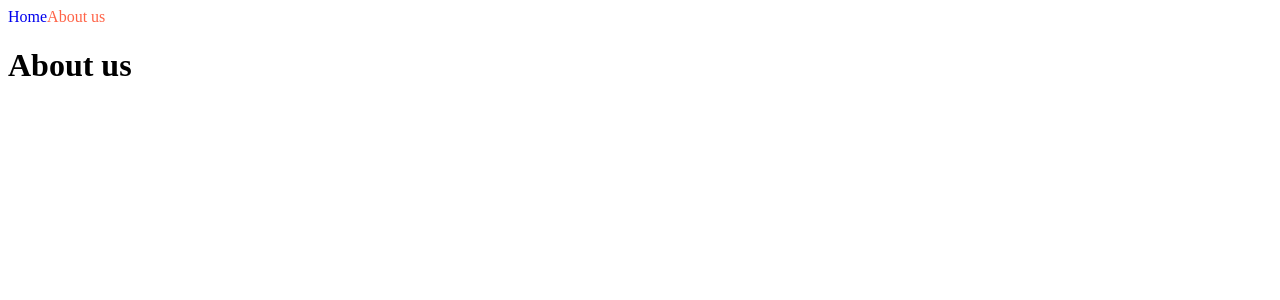
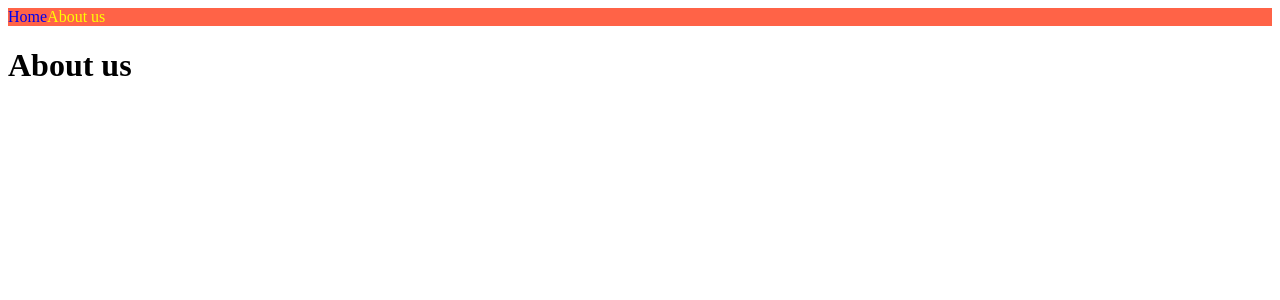
Before and after one commit to noname2048/bg-nextjs-basic, a Next.js app: page /about in a window 1280 px wide. Shown: the top 300 px of the page. Built offline with nearby package versions, Linux system fonts and the light colour scheme.

Commit message:
feat: styles with 'style jsx'

```diff
--- a/components/NavBar.js
+++ b/components/NavBar.js
@@ -1,6 +1,5 @@
 import Link from "next/link";
 import { useRouter } from "next/router";
-import styles from "./NavBar.module.css";
 
 export default function NavBar() {
   const router = useRouter();
@@ -8,24 +7,22 @@
   return (
     <nav>
       <Link href="/">
-        <a
-          className={`${styles.link} ${
-            router.pathname === "/" ? styles.active : ""
-          }`}
-        >
-          Home
-        </a>
+        <a className={router.pathname === "/" ? "active" : ""}>Home</a>
       </Link>
       <Link href="/about">
-        <a
-          className={[
-            styles.link,
-            router.pathname === "/about" ? styles.active : "",
-          ].join(" ")}
-        >
-          About us
-        </a>
+        <a className={router.pathname === "/about" ? "active" : ""}>About us</a>
       </Link>
+      <style jsx>{`
+        nav {
+          background-color: tomato;
+        }
+        a {
+          text-decoration: none;
+        }
+        .active {
+          color: yellow;
+        }
+      `}</style>
     </nav>
   );
 }
--- a/components/NavBar.module.css
+++ /dev/null
@@ -1,7 +0,0 @@
-.link {
-    text-decoration: none;
-}
-
-.active {
-    color: tomato;
-}
```
